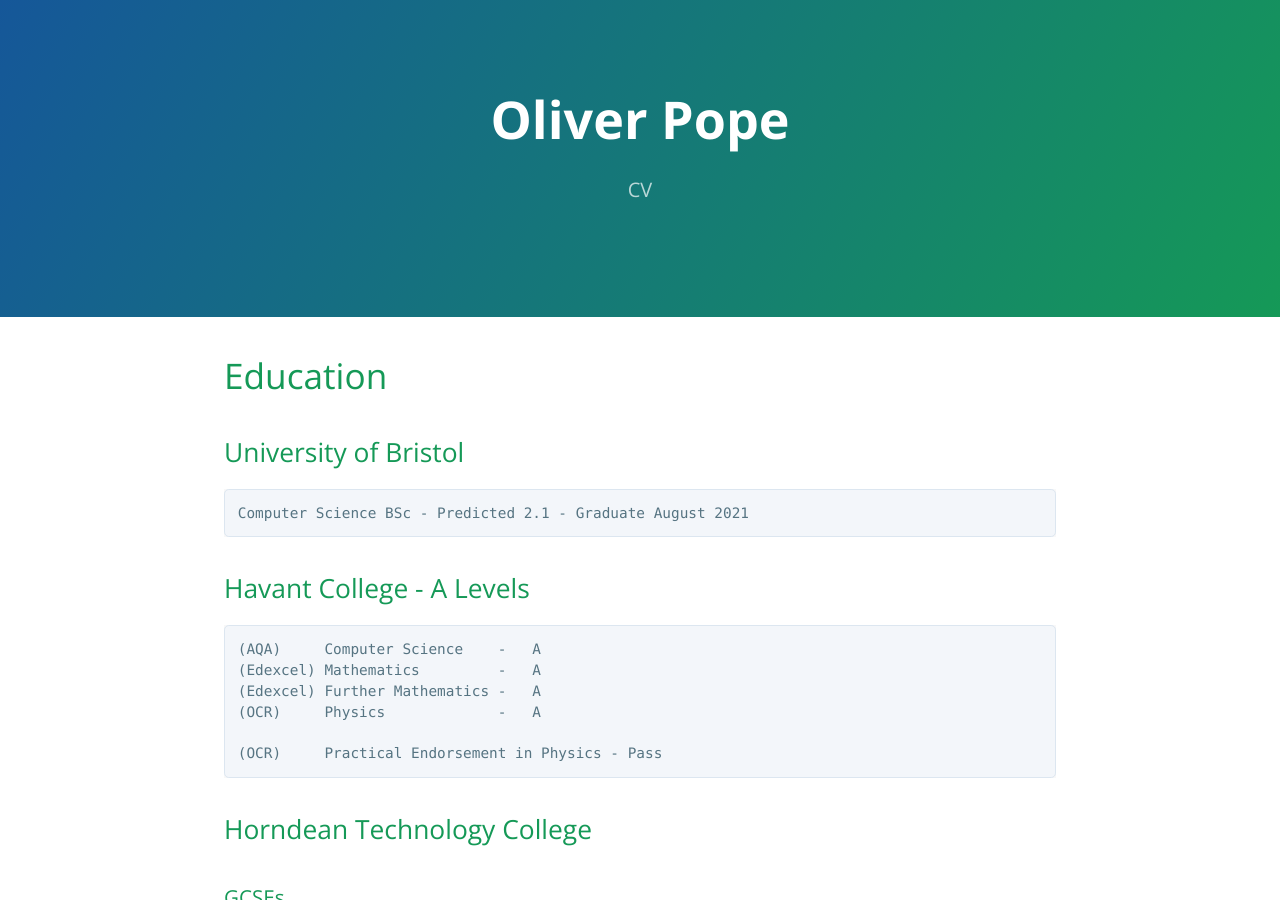
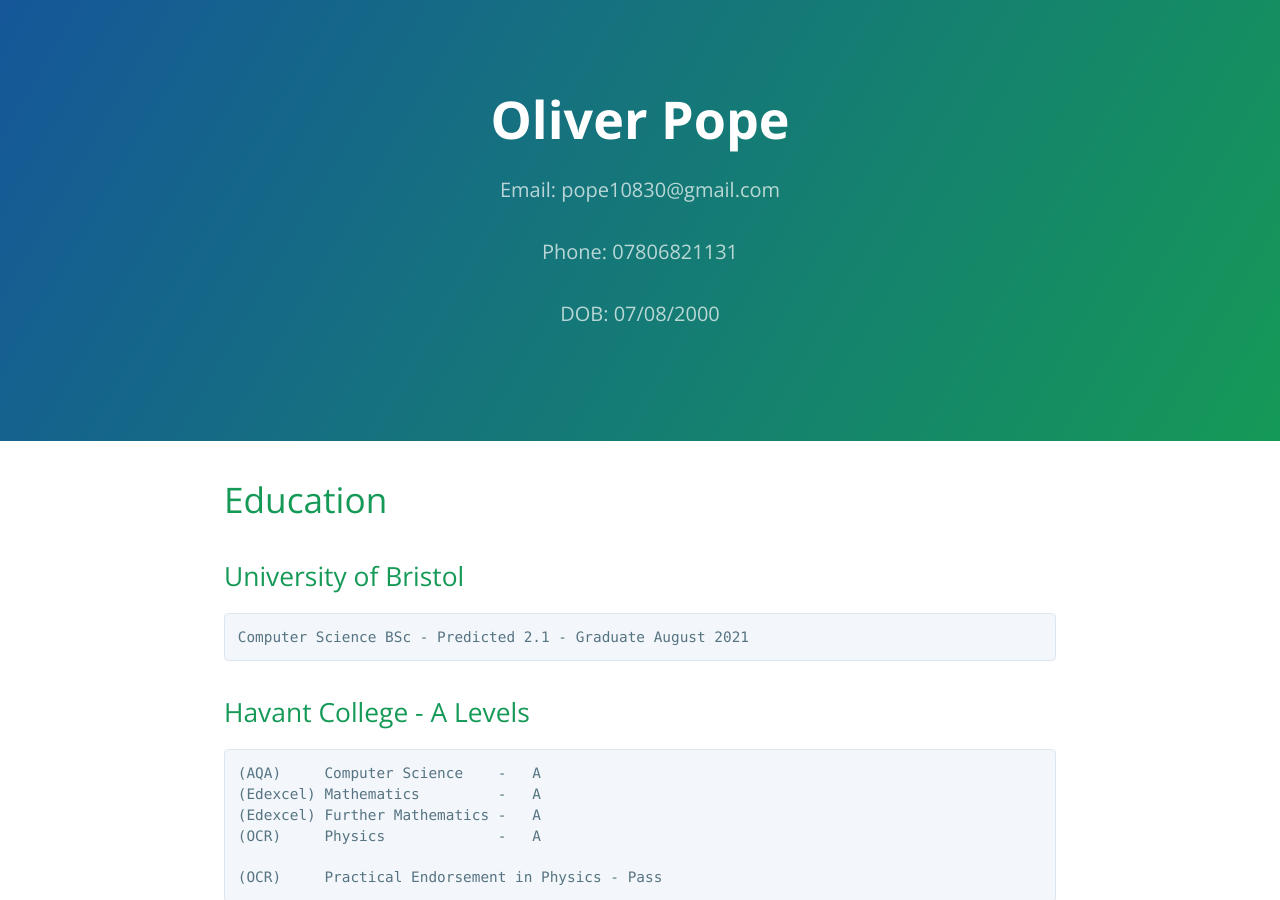
Before and after one commit to Pope10830/Pope10830.github.io, a Jekyll site: the page built from index.md, in a window 1280 px wide and 900 px high. Built offline with Jekyll 4.4.1, drawn with Linux system fonts in a browser that asks for light colours; our own code applies the rules of GitHub Pages for plain Markdown files.

Commit message:
Added about me

```diff
--- a/_layouts/default.html
+++ b/_layouts/default.html
@@ -24,11 +24,16 @@
   <body>
 
     <header class="page-header" role="banner">
-      <h1 class="project-name">{{ page.title | default: site.title | default: site.github.repository_name }}</h1>
-      <h2 class="project-tagline">{{ page.description | default: site.description | default: site.github.project_tagline }}</h2>
       {% if site.github.is_project_page %}
+        <h1 class="project-name">{{ page.title | default: site.title | default: site.github.repository_name }}</h1>
+        <h2 class="project-tagline">{{ page.description | default: site.description | default: site.github.project_tagline }}</h2>
         <a href="{{ site.github.repository_url }}" class="btn">View on GitHub</a>
         <a href="https://pope10830.github.io/" class="btn">Home</a>
+      {% else %}
+        <h1 class="project-name">Oliver Pope</h1>
+        <h2 class="project-tagline">Email: pope10830@gmail.com</h2>
+        <h2 class="project-tagline">Phone: 07806821131</h2>
+        <h2 class="project-tagline">DOB: 07/08/2000</h2>
       {% endif %}
       {% if site.show_downloads %}
         <a href="{{ site.github.zip_url }}" class="btn">Download .zip</a>
```
Also changed, not shown: index.md (+0 -1 lines).
